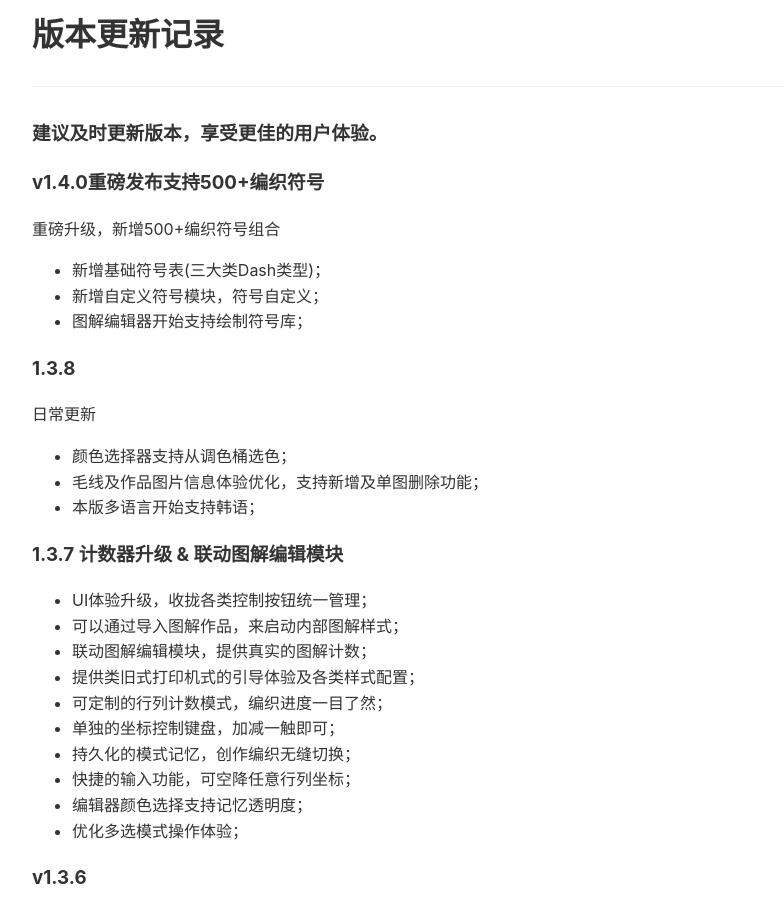
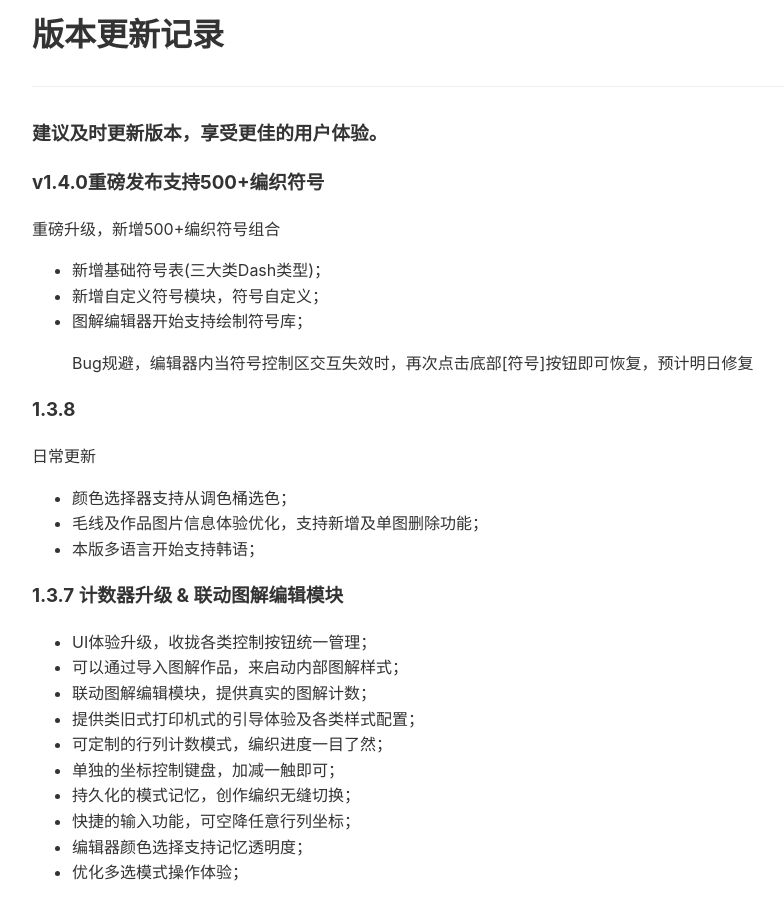
Before and after one commit to iBlackStone/iblackstone.github.io, a Jekyll site: the page built from setword/versions.md, in a window 1280 px wide and 900 px high. Shown: the whole window, without its empty margins (224-1008 px from the left). Built offline with Jekyll 4.4.1, drawn with Linux system fonts in a browser that asks for light colours.

Commit message:
content updated

```diff
--- a/setword/versions.md
+++ b/setword/versions.md
@@ -10,6 +10,8 @@ title: "版本更新记录"
 - 新增基础符号表(三大类Dash类型)；
 - 新增自定义符号模块，符号自定义；
 - 图解编辑器开始支持绘制符号库；
+
+> Bug规避，编辑器内当符号控制区交互失效时，再次点击底部[符号]按钮即可恢复，预计明日修复
 
 ### 1.3.8
 
```
Also changed, not shown: setword/versionsen.md (+2 -0 lines).
